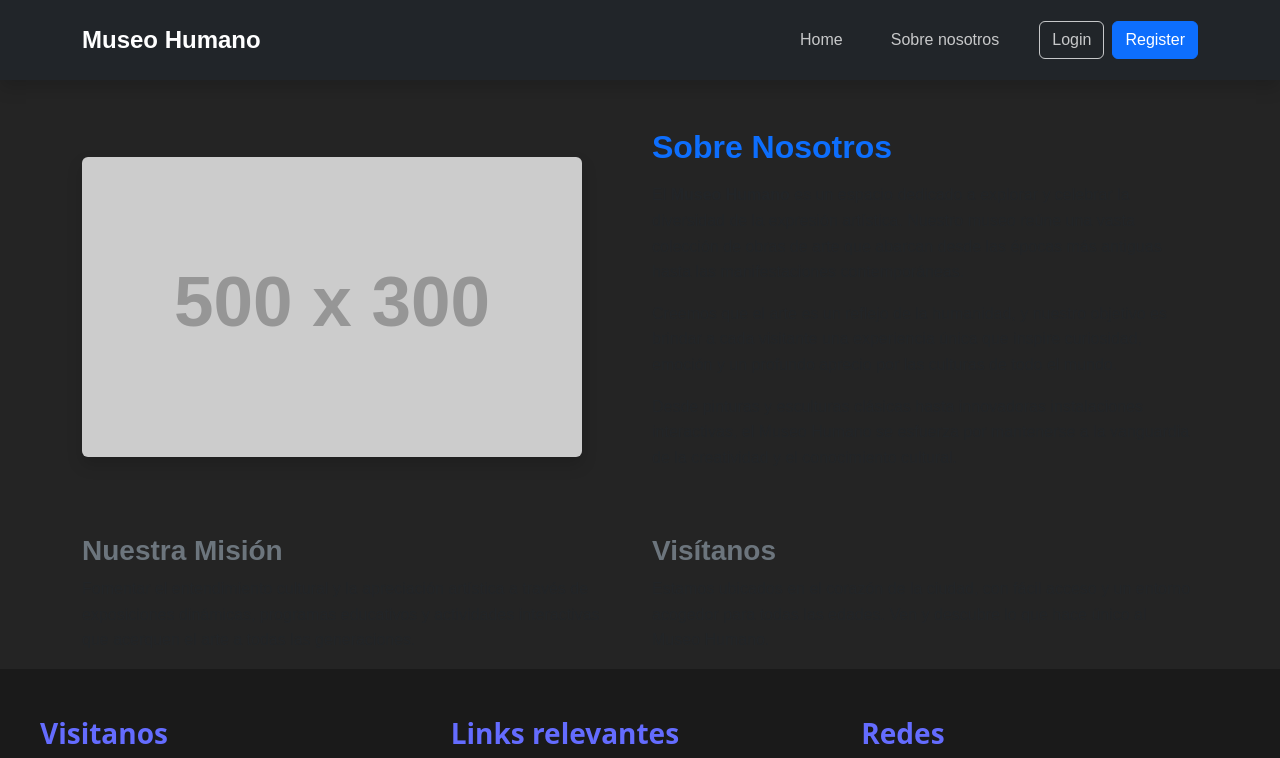
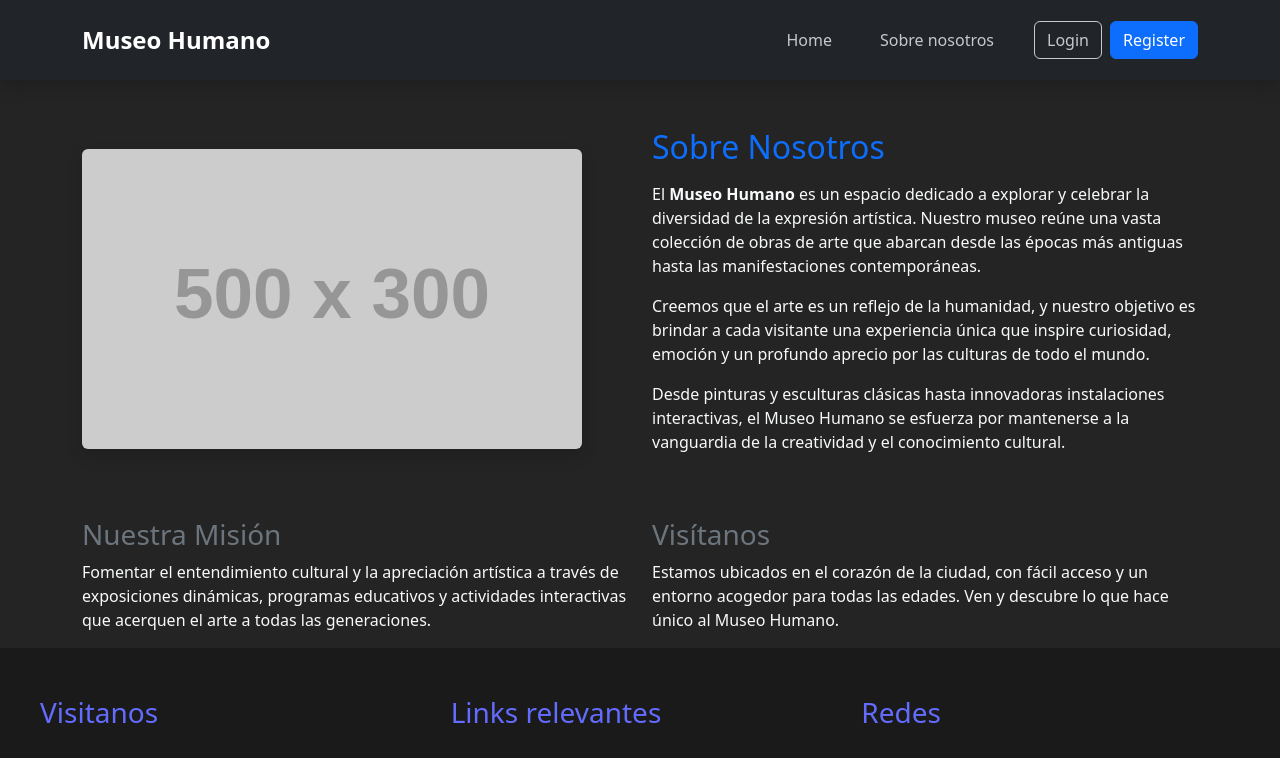
Before and after one commit to CharlyGoros/PDD, a React (Vite) app: page /about in a window 1280 px wide. Shown: the top 758 px of the page. Built offline with nearby package versions, Linux system fonts and the light colour scheme; no server answers.

Commit message:
afuera about css

```diff
--- a/src/pages/About/About.css
+++ /dev/null
@@ -1,39 +0,0 @@
-/* about.css */
-
-.container {
-    font-family: 'Arial', sans-serif;
-}
-
-h2,
-h3 {
-    font-weight: bold;
-}
-
-.text-primary {
-    color: #007bff;
-}
-
-.text-secondary {
-    color: #6c757d;
-}
-
-.text-muted {
-    color: #6c757d;
-    line-height: 1.6;
-}
-
-.img-fluid {
-    border-radius: 10px;
-}
-
-.shadow {
-    box-shadow: 0 4px 8px rgba(0, 0, 0, 0.1);
-}
-
-.mt-5 {
-    margin-top: 3rem;
-}
-
-.mt-3 {
-    margin-top: 1rem;
-}
--- a/src/pages/About/About.jsx
+++ b/src/pages/About/About.jsx
@@ -1,6 +1,5 @@
 // about.jsx
 import React from 'react';
-import './about.css'; // Importamos los estilos personalizados
 
 const About = () => {
     return (
@@ -15,13 +14,13 @@ const About = () => {
                 </div>
                 <div className="col-md-6">
                     <h2 className="text-primary">Sobre Nosotros</h2>
-                    <p className="text-muted mt-3">
+                    <p className="text-light mt-3">
                         El <strong>Museo Humano</strong> es un espacio dedicado a explorar y celebrar la diversidad de la expresión artística. Nuestro museo reúne una vasta colección de obras de arte que abarcan desde las épocas más antiguas hasta las manifestaciones contemporáneas.
                     </p>
-                    <p className="text-muted">
+                    <p className="text-light">
                         Creemos que el arte es un reflejo de la humanidad, y nuestro objetivo es brindar a cada visitante una experiencia única que inspire curiosidad, emoción y un profundo aprecio por las culturas de todo el mundo.
                     </p>
-                    <p className="text-muted">
+                    <p className="text-light">
                         Desde pinturas y esculturas clásicas hasta innovadoras instalaciones interactivas, el Museo Humano se esfuerza por mantenerse a la vanguardia de la creatividad y el conocimiento cultural.
                     </p>
                 </div>
@@ -30,13 +29,13 @@ const About = () => {
             <div className="row mt-5">
                 <div className="col">
                     <h3 className="text-secondary">Nuestra Misión</h3>
-                    <p className="text-muted">
+                    <p className="text-light">
                         Fomentar el entendimiento cultural y la apreciación artística a través de exposiciones dinámicas, programas educativos y actividades interactivas que acerquen el arte a todas las generaciones.
                     </p>
                 </div>
                 <div className="col">
                     <h3 className="text-secondary">Visítanos</h3>
-                    <p className="text-muted">
+                    <p className="text-light">
                         Estamos ubicados en el corazón de la ciudad, con fácil acceso y un entorno acogedor para todas las edades. Ven y descubre lo que hace único al Museo Humano.
                     </p>
                 </div>
```
